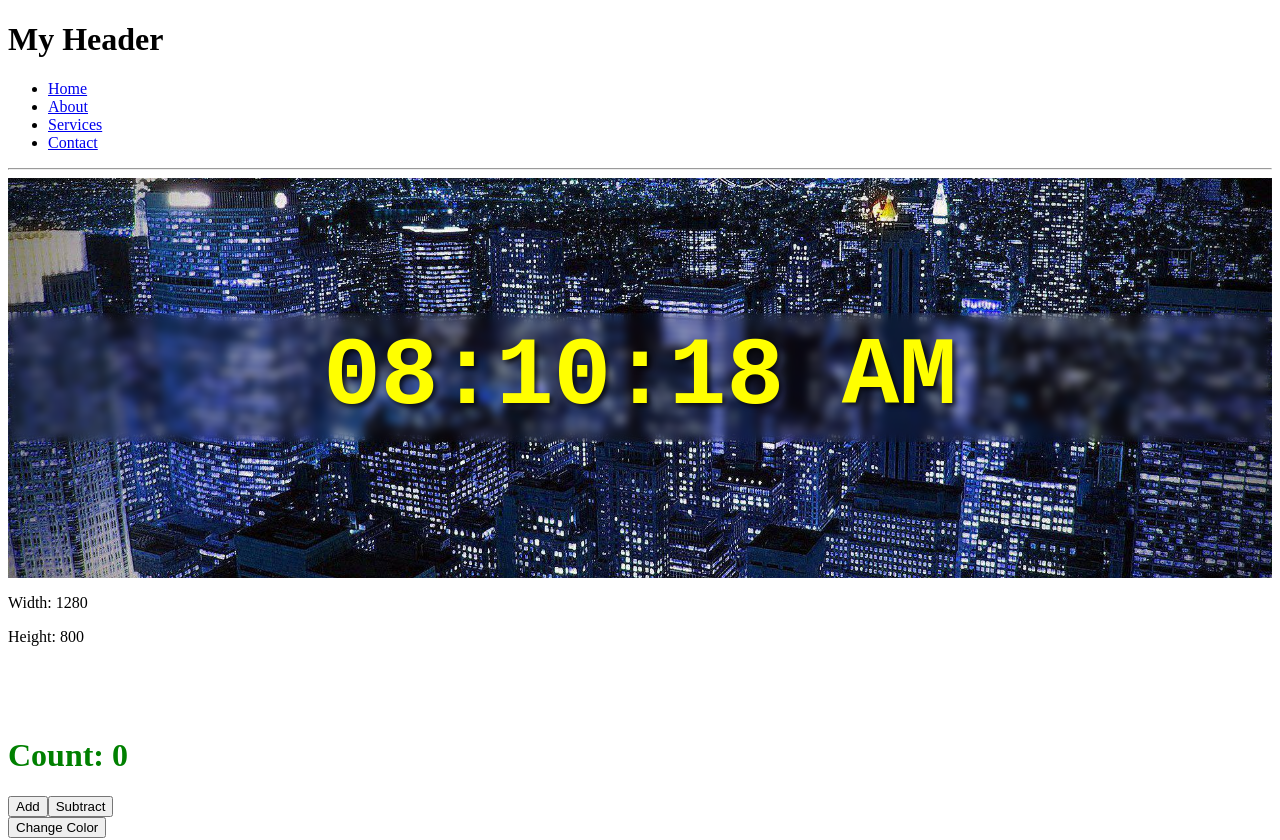
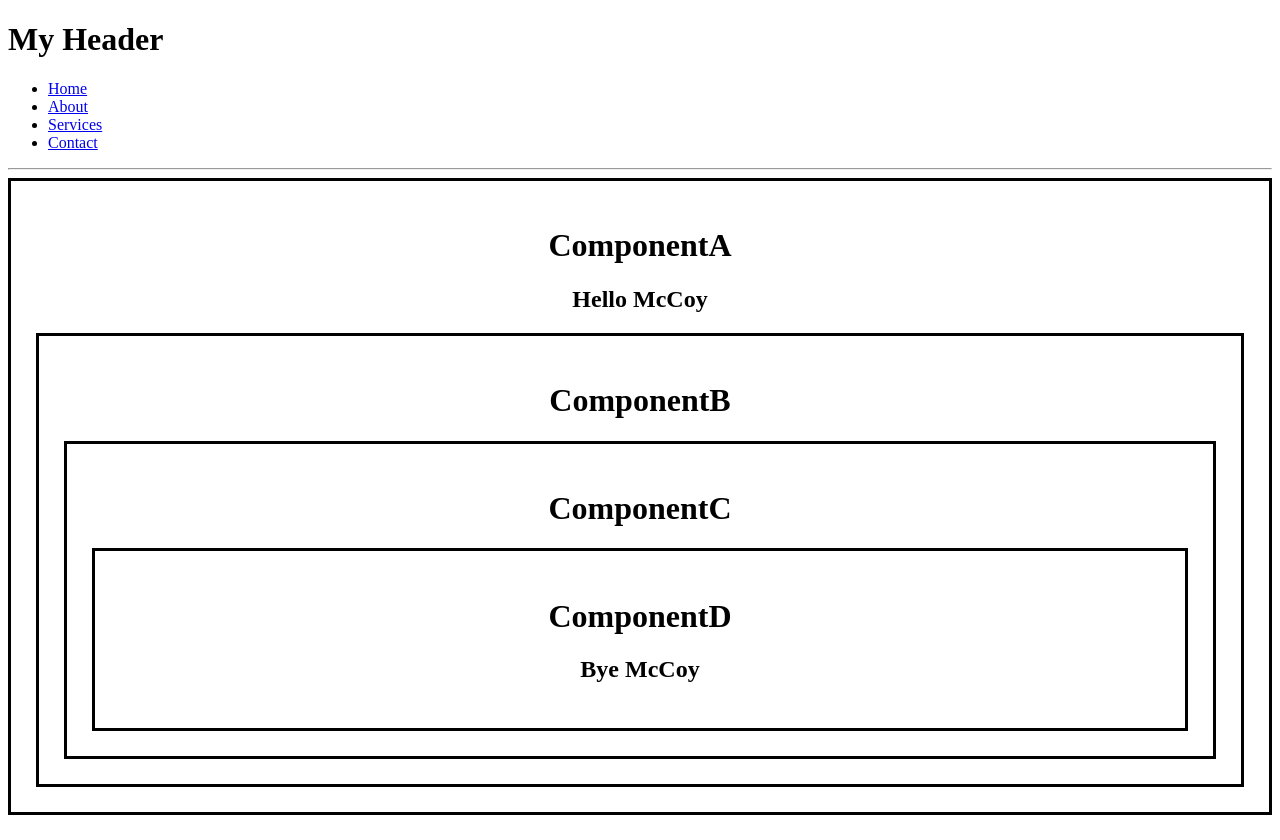
Before and after one commit to Piwoksn/React-Js-2, a React (Vite) app in the folder my-react-app/: page / in a window 1280 px wide. Shown: the top 840 px of the page. Built offline with nearby package versions, Linux system fonts and the light colour scheme.

Commit message:
making use of useContext

```diff
--- a/my-react-app/src/App.jsx
+++ b/my-react-app/src/App.jsx
@@ -20,6 +20,7 @@
 import UseEffect from "./useEffects";
 import Continuation from "./WidthAndHeightOfWindow";
 import DigitalClock from "./DigitalClock";
+import ComponentA from "./ComponentA";
 
 function App() {
   const fruits = [
@@ -41,6 +42,10 @@
       {/* we use fragments to be able to show more than one components */}
 
       <Header />
+      <ComponentA />
+      <br />
+      <br />
+      <br />
       <DigitalClock />
       <Continuation />
       <br />
--- /dev/null
+++ b/my-react-app/src/ComponentA.jsx
@@ -0,0 +1,17 @@
+import React, { useState, createContext } from "react";
+import ComponentB from "./ComponentB";
+
+export const UserContext = createContext();
+
+function ComponentA() {
+  const [user, setUser] = useState("McCoy");
+  return (
+    <div className="box">
+      <h1>ComponentA</h1>
+      <h2>{`Hello ${user}`}</h2>
+      <ComponentB user={user} />
+    </div>
+  );
+}
+
+export default ComponentA;
--- /dev/null
+++ b/my-react-app/src/ComponentB.jsx
@@ -0,0 +1,12 @@
+import ComponentC from "./ComponentC";
+
+function ComponentB(prop) {
+  return (
+    <div className="box">
+      <h1>ComponentB</h1>
+      <ComponentC user={prop.user} />
+    </div>
+  );
+}
+
+export default ComponentB;
--- /dev/null
+++ b/my-react-app/src/ComponentC.jsx
@@ -0,0 +1,12 @@
+import ComponentD from "./ComponentD";
+
+function ComponentC(prop) {
+  return (
+    <div className="box">
+      <h1>ComponentC</h1>
+      <ComponentD user={prop.user} />
+    </div>
+  );
+}
+
+export default ComponentC;
--- /dev/null
+++ b/my-react-app/src/ComponentD.jsx
@@ -0,0 +1,10 @@
+function ComponentD(prop) {
+  return (
+    <div className="box">
+      <h1>ComponentD</h1>
+      <h2>{`Bye ${prop.user}`}</h2>
+    </div>
+  );
+}
+
+export default ComponentD;
--- a/my-react-app/src/index.css
+++ b/my-react-app/src/index.css
@@ -276,3 +276,8 @@
   text-align: center;
   text-shadow: 3px 3px 5px hsla(0, 0%, 0%, 0.75);
 }
+
+.box {
+  border: 3px solid;
+  padding: 25px;
+}
```
